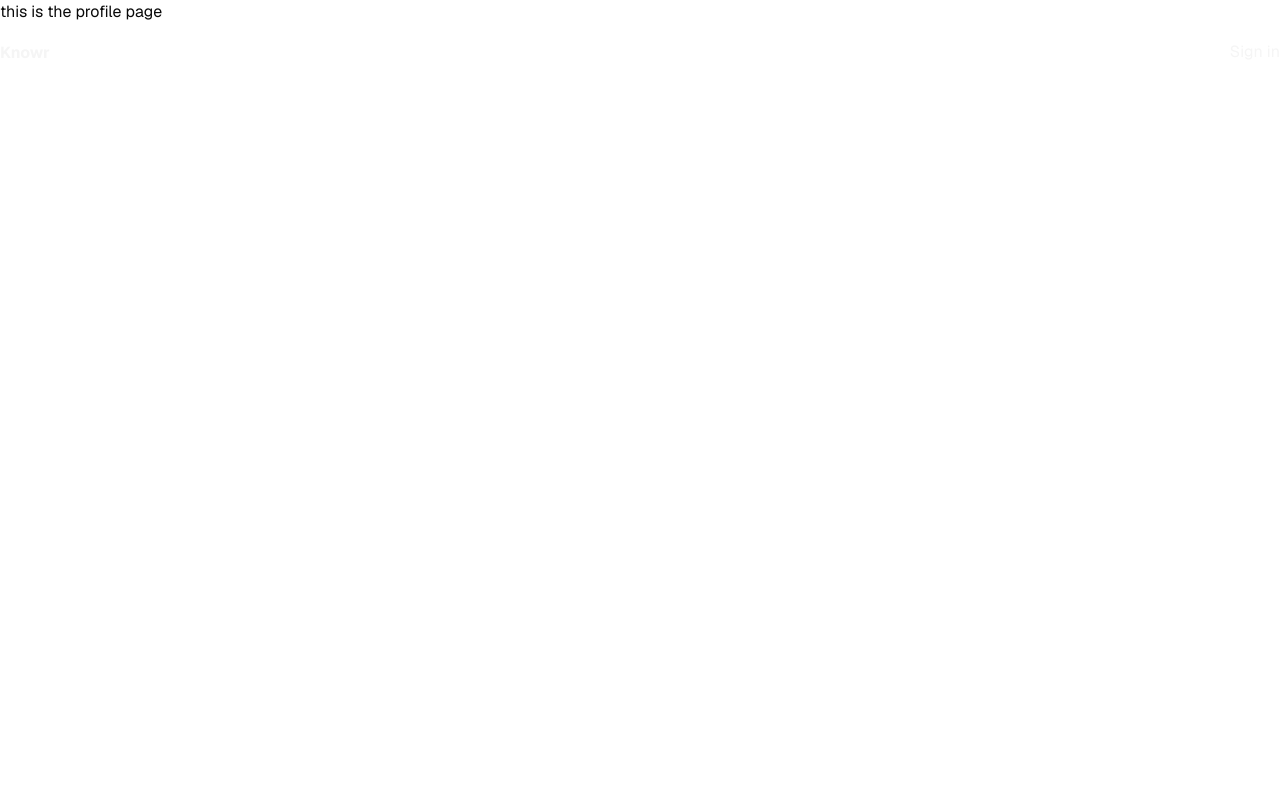
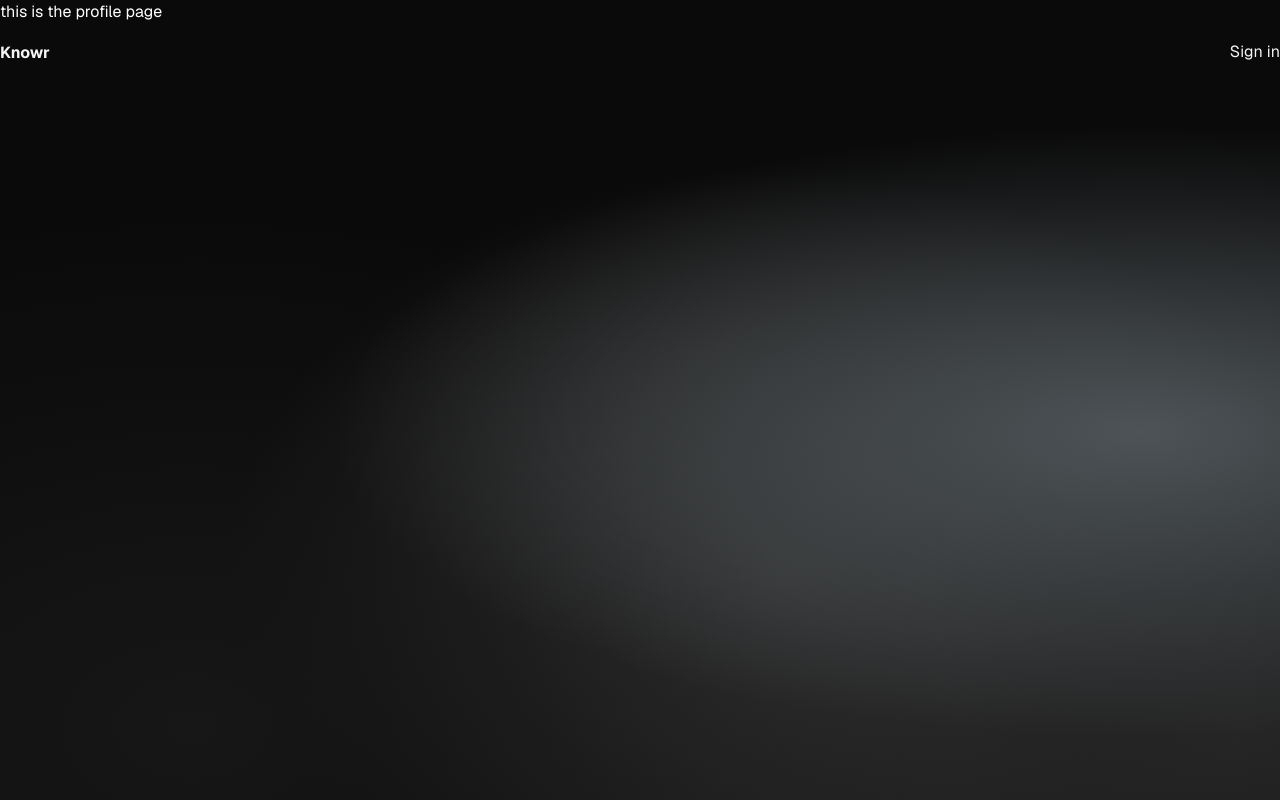
Before and after one commit to git-chad/knowr, a Next.js app: page /profile in a window 1280 px wide. Built offline with nearby package versions, Linux system fonts and the light colour scheme; no server answers.

Commit message:
fix(dev): correct route replace for protected routes

```diff
--- a/app/profile/page.jsx
+++ b/app/profile/page.jsx
@@ -2,7 +2,7 @@ import React from 'react'
 
 const ProfilePage = () => {
   return (
-    <div>this is the profile page</div>
+    <div className='mesh min-h-screen text-white'>this is the profile page</div>
   )
 }
 
--- a/components/ui/profile.jsx
+++ b/components/ui/profile.jsx
@@ -5,12 +5,14 @@ import useUser from "@/app/hooks/useUser";
 import Image from "next/image";
 import createSupabaseClient from "@/lib/supabase/client";
 import { useQueryClient } from "@tanstack/react-query";
-import { useRouter } from "next/navigation";
+import { usePathname, useRouter } from "next/navigation";
+import { protectedPaths } from "@/lib/constant";
 
 const Profile = () => {
   const { data, isFetching } = useUser();
   const queryClient = useQueryClient();
   const router = useRouter();
+  const pathname = usePathname();
 
   if (isFetching) {
     return <></>;
@@ -21,6 +23,9 @@ const Profile = () => {
     await supabase.auth.signOut();
     queryClient.clear();
     router.refresh();
+    if (protectedPaths.includes(pathname)) {
+      router.replace("/auth?next=" + pathname);
+    }
   };
 
   return (
@@ -37,7 +42,7 @@ const Profile = () => {
         <>
           {data?.image_url ? (
             <Image
-            onClick={handleLogout}
+              onClick={handleLogout}
               src={data.image_url || ""}
               width={128}
               height={0}
@@ -45,7 +50,10 @@ const Profile = () => {
               alt={data.display_name || ""}
             />
           ) : (
-            <div onClick={handleLogout} className="cursor-pointer capitalize w-10 h-10 bg-gradient-to-br ring-neutral-800 from-neutral-600 to-neutral-700 flex justify-center items-center rounded-full leading-none">
+            <div
+              onClick={handleLogout}
+              className="cursor-pointer capitalize w-10 h-10 bg-gradient-to-br ring-neutral-800 from-neutral-600 to-neutral-700 flex justify-center items-center rounded-full leading-none"
+            >
               <span className="font-semibold text-xl">@</span>
             </div>
           )}
```
